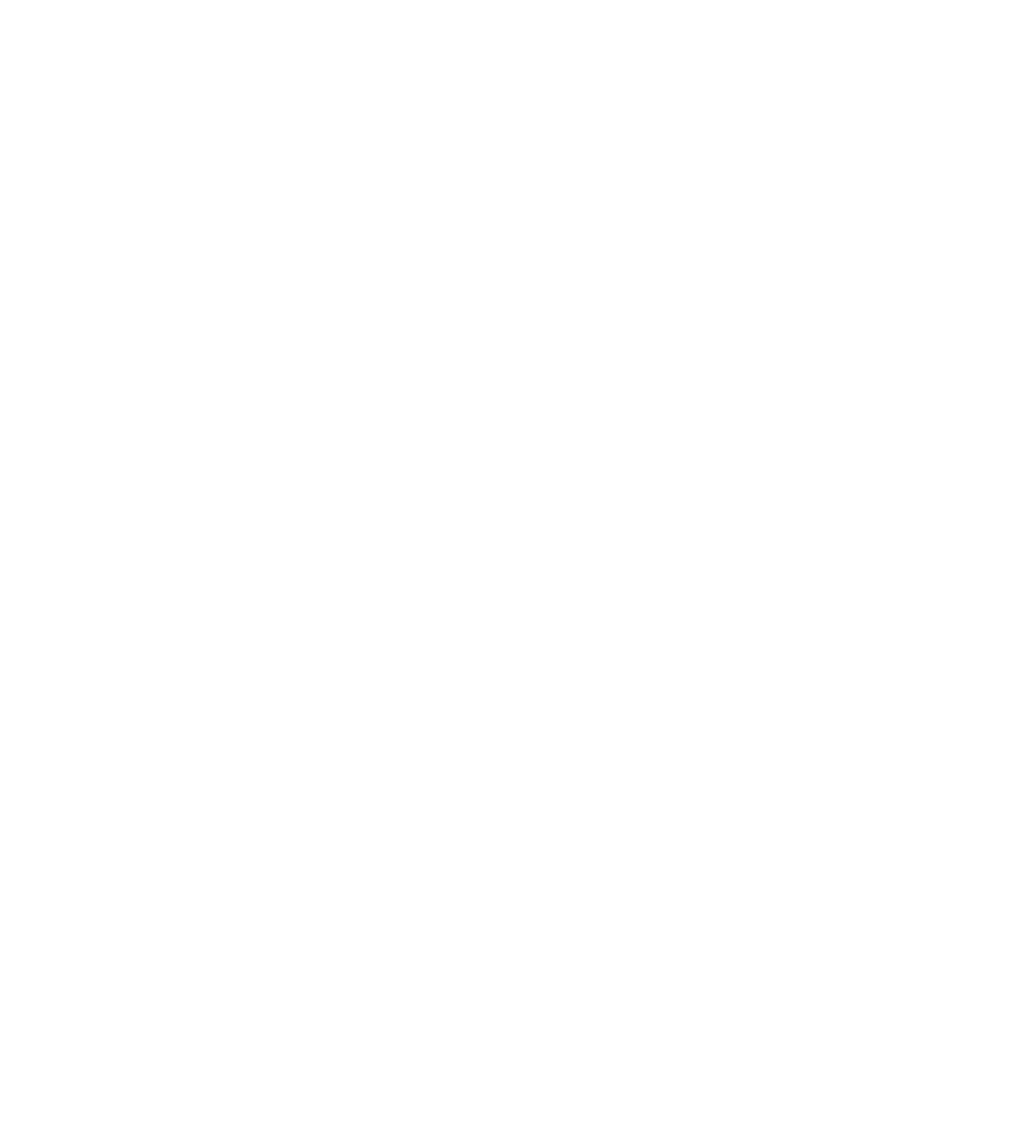
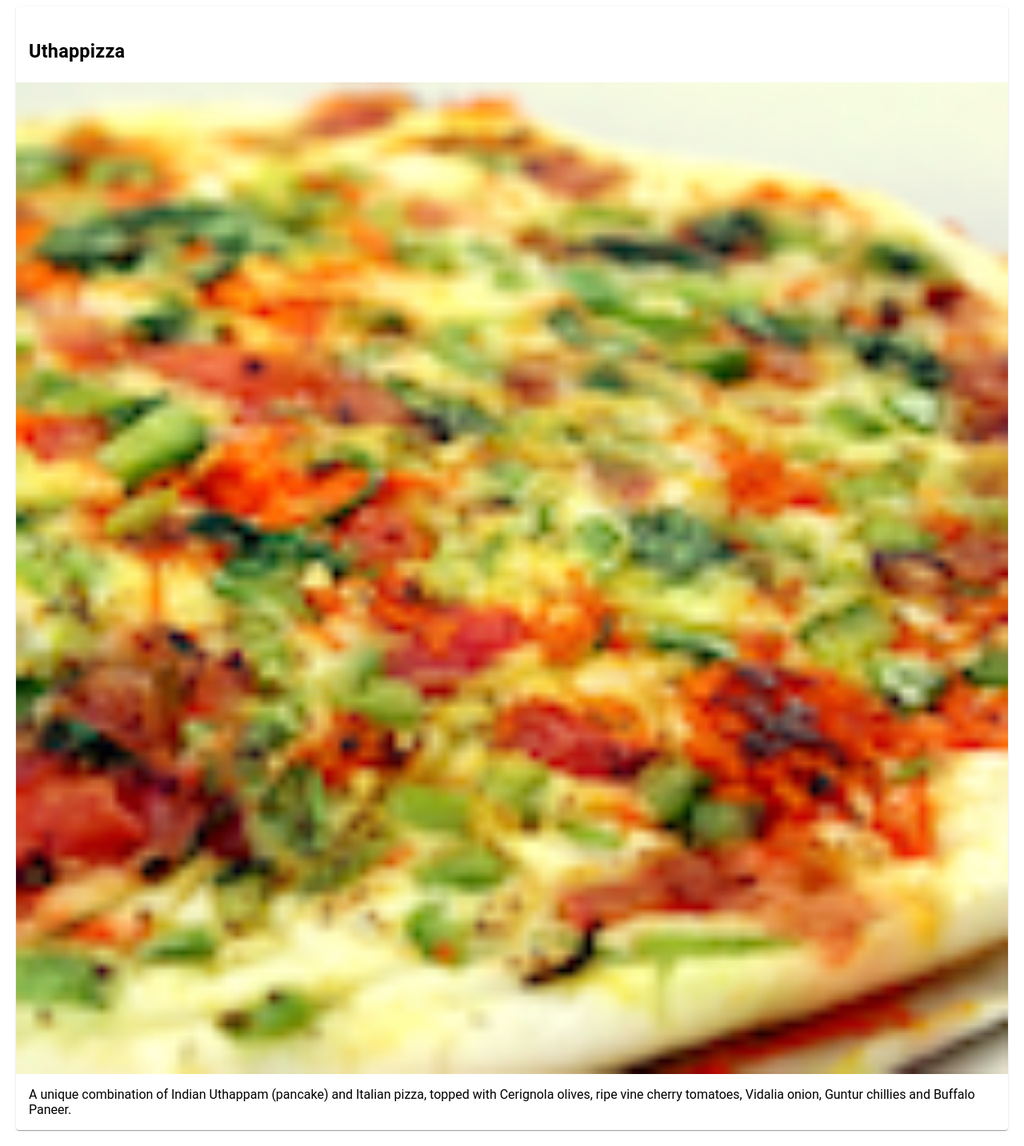
Before and after one commit to KomlaRD/frontend_angular, an Angular app in the folder conFusion/: page / in a window 1280 px wide. Shown: the part 566-1999 px from the top of the page at 80% size. Before the commit the page ends 800 px from the top, so only its background shows below. Built offline with nearby package versions, Linux system fonts and the light colour scheme.

Commit message:
component part 2

```diff
--- a/conFusion/src/app/app.module.ts
+++ b/conFusion/src/app/app.module.ts
@@ -5,6 +5,8 @@
 import { FlexLayoutModule } from '@angular/flex-layout';
 import { MatListModule } from '@angular/material/list';
 import { MatGridListModule } from '@angular/material/grid-list';
+import { MatCardModule } from '@angular/material/card';
+import { MatButtonModule } from '@angular/material/button';
 
 
 
@@ -25,7 +27,9 @@
     BrowserAnimationsModule,
     MatToolbarModule,
     MatListModule,
-    MatGridListModule
+    MatGridListModule,
+    MatCardModule,
+    MatButtonModule
   ],
   providers: [],
   bootstrap: [AppComponent]
--- a/conFusion/src/app/menu/menu.component.html
+++ b/conFusion/src/app/menu/menu.component.html
@@ -15,4 +15,19 @@
             </mat-grid-tile>
         </mat-grid-list>
     </div>
+
+    <div fxFlex *ngIf="selectedDish">
+        <mat-card>
+            <mat-card-header>
+                <mat-card-title>
+                    <h3>{{selectedDish.name}}</h3>
+                </mat-card-title>
+            </mat-card-header>
+            <img mat-card-image src={{selectedDish.image}} alt={{selectedDish.name}}>
+            <mat-card-content>
+                 <p>{{selectedDish.description}}</p>
+            </mat-card-content>
+        </mat-card>
+
+    </div>
 </div>
```
